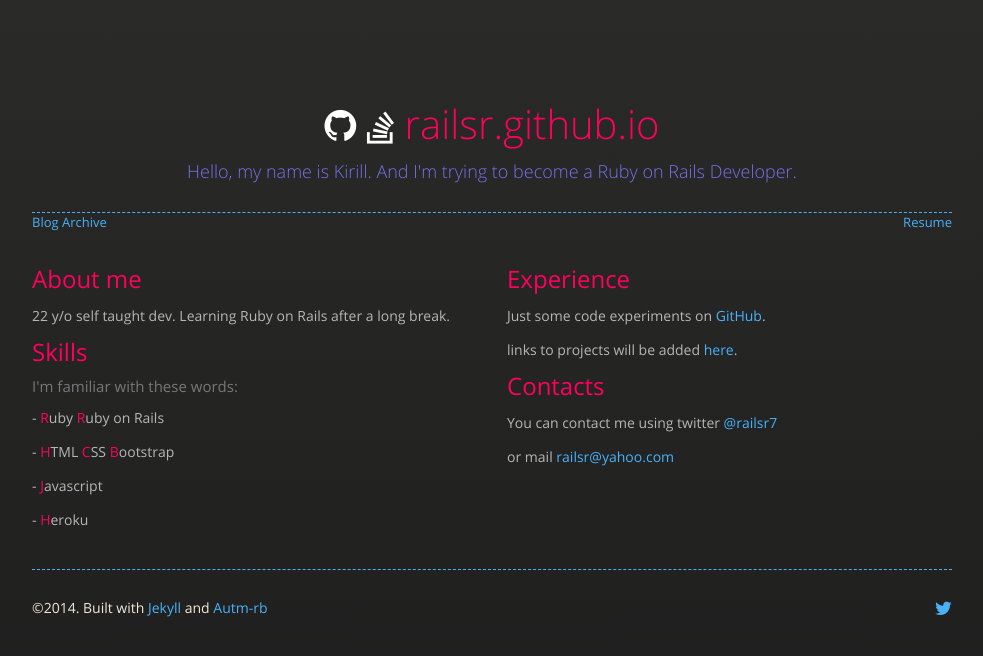
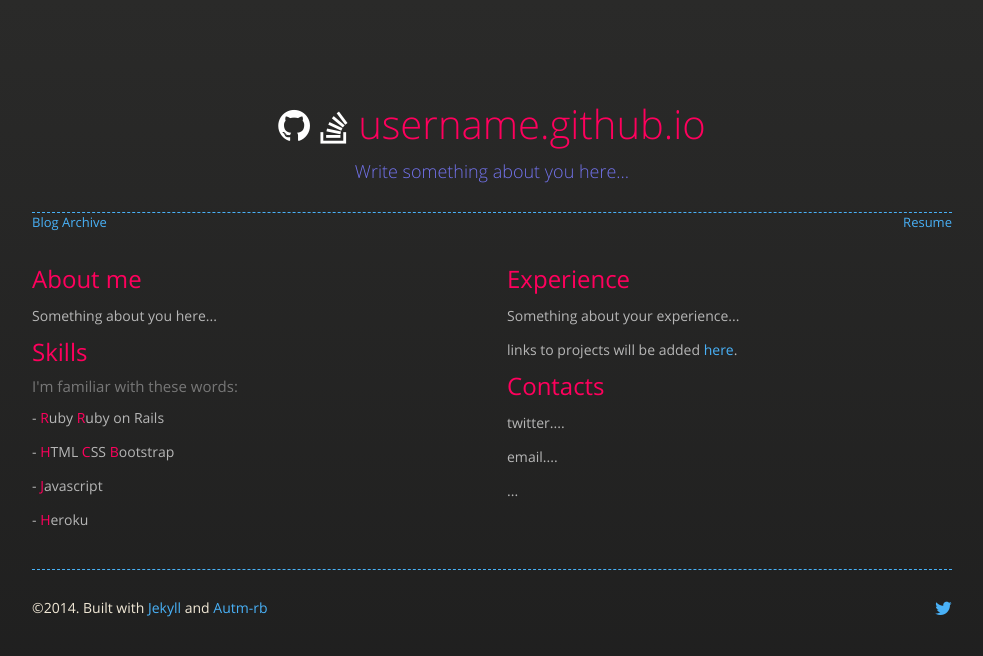
Before and after one commit to kirqe/autm-rb, a Jekyll site: the page built from resume.html, in a window 1280 px wide. Shown: the top 656 px of the page, without its empty margins (148-1131 px from the left). Built offline with Jekyll 4.4.1, drawn with Linux system fonts in a browser that asks for light colours; nearby versions of some CDN libraries; comment, search, counter and statistics services are not loaded.

Commit message:
fixed-liquid-links

```diff
--- a/_includes/footer.html
+++ b/_includes/footer.html
@@ -1,4 +1,3 @@
-
 <footer>
 <hr/>
   <div class="left">
@@ -8,9 +7,9 @@
   </div>
 
   <div class="right">
-    {% if site.twitter %}
-      <a href="{{site.twitter}}"><i class="fa fa-twitter fa-lg" style="color:#49B1F7;></i></a>
+    {% unless site.twitter == "" %}
+      <a href="{{site.twitter}}"><i class="fa fa-twitter fa-lg" style="color:#49B1F7;"></i></a>
     </a>
-    {% endif %}
+    {% endunless %}
   </div>
 </footer>
--- a/_includes/title.html
+++ b/_includes/title.html
@@ -1,19 +1,20 @@
 <div id="title">
   <h1>
-    {% if site.git %}
-      <a id="git-ic" href="{{site.git}}"><i class="fa fa-github"></i></a>
-    {% endif %}
+    {% unless site.git == "" %}
+		  <a id="git-ic" href="{{site.git}}"><i class="fa fa-github"></i></a>
+    {% endunless %}
 
-    {% if site.stackoverflow %}
+    {% unless site.stackoverflow == "" %}
       <a id="so-ic" href="{{site.stackoverflow}}"><i class="fa fa-stack-overflow"></i></a>
-    {% endif %}
-    <a id="sitename" href="/">railsr.github.io</a>
+    {% endunless %}
+
+    <a id="sitename" href="/">username.github.io</a>
   </h1>
 <div style="block">
 
 </div>
   <!-- Add something about you in p tag-->
-  <p>Hello, my name is Kirill. And I'm trying to become a Ruby on Rails Developer.</p>
+  <p>Write something about you here...</p>
   <hr/>
 
   {% include nav-links.html %}
--- a/index.html
+++ b/index.html
@@ -5,5 +5,5 @@
 
  <div class="text-center">
   <img class="circular" src="http://scontent-a.cdninstagram.com/hphotos-xfa1/outbound-distilleryimage3/t0.0-17/OBPTH/207664bebf8011e1a9f71231382044a1_7.jpg" >
-  <p>contact me <a href="mailto:railsr@yahoo.com">railsr (at) yahoo.com</a></p>
+  <p>contact me <a href="mailto:user@example.com">user (at) example.com</a></p>
 </div>
--- a/projects.html
+++ b/projects.html
@@ -8,8 +8,8 @@
 <br/>
 <div class="text-center">
 
-  <h3>Autm-rb</h3>
-    <p class="text-muted">simple and beautiful theme for Jekyll  <a href="https://github.com/railsr/autm-rb" >github</a></p>
+  <h3>title</h3>
+    <p class="text-muted">description..................</p>
 
 </div>
 </div>
--- a/resume.html
+++ b/resume.html
@@ -8,7 +8,7 @@
   <div class="col-md-6 post-nav">
     <div id="about_me">
       <h2>About me</h2>
-      <p>22 y/o self taught dev. Learning Ruby on Rails after a long break.</p>
+      <p>Something about you here...</p>
     </div>
 
     <div id="skills">
@@ -24,14 +24,16 @@
   <div class="col-md-6 post-nav">
     <div id="experience">
       <h2>Experience</h2>
-      <p>Just some code experiments on <a href="https://github.com/railsr?tab=repositories">GitHub</a>.</p>
+      <p>Something about your experience...</p>
       <p>links to projects will be added <a href="{{ "/projects" | prepend:site.baseurl }}">here</a>.</p>
     </div>
 
     <div id="contacts">
       <h2>Contacts</h2>
-      <p>You can contact me using twitter <a href="{{site.twitter}}">@railsr7</a></p>
-      <p>or mail <a href="mailto:railsr@yahoo.com">railsr@yahoo.com</a></p>
+      <p>twitter....</p>
+      <p>email....</p>
+			<p>...</p>
+
     </div>
   </div>
 </div>
```
